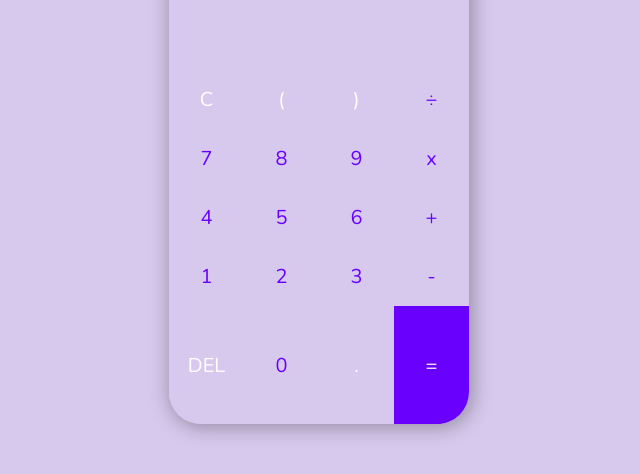
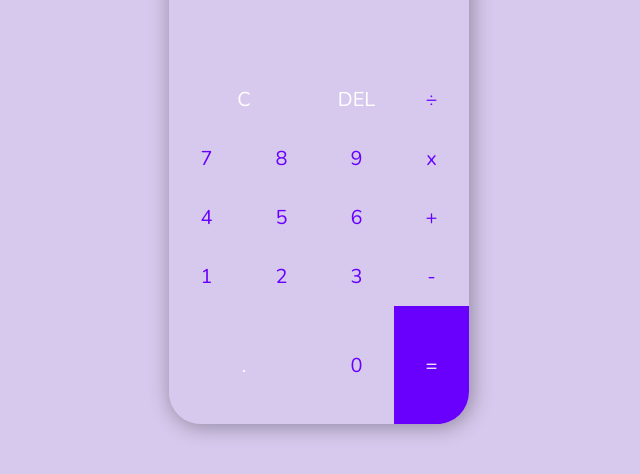
Before and after one commit to lukeyusuke/calculadora-js, a plain HTML site: page index.html in a window 1280 px wide. Shown: the part 242-716 px from the top of the page, without its empty margins (321-961 px from the left). Drawn offline with nearby package versions, Linux system fonts and the light colour scheme.

Commit message:
Ajustando grid

```diff
--- a/index.html
+++ b/index.html
@@ -15,9 +15,8 @@
                 <div data-current-operand class="container-current-operand"></div>
             </div>
             <div class="container-buttons">
-                <button data-all-clear class="">C</button>
-                <button data-button>(</button>
-                <button data-button>)</button>
+                <button data-all-clear class="span-two">C</button>
+                <button data-delete class="">DEL</button>
                 <button data-button class="btn-style">÷</button>
                 <button data-button class="btn-style">7</button>
                 <button data-button class="btn-style">8</button>
@@ -31,9 +30,8 @@
                 <button data-button class="btn-style">2</button>
                 <button data-button class="btn-style">3</button>
                 <button data-button class="btn-style">-</button>
-                <button data-delete class="">DEL</button>
+                <button data-button class="">.</button>
                 <button data-button class="btn-style">0</button>
-                <button data-button class="">.</button>
                 <button data-equals class="">=</button>
             </div>
         </div>
--- a/js/index.js
+++ b/js/index.js
@@ -1,5 +1,3 @@
-'use strict'
-
 const buttons = document.querySelectorAll('[data-button]')
 const btnDelete = document.querySelector('[data-delete]')
 const btnAllClear = document.querySelector('[data-all-clear]');
--- a/scss/1-base/_calculator.scss
+++ b/scss/1-base/_calculator.scss
@@ -39,6 +39,10 @@
         grid-template-columns: repeat(4, 1fr);
         grid-template-rows: 1fr 1fr 1fr 1fr 2fr;
 
+        .span-two{
+            grid-column: span 2;
+        }
+
         button{
             background-color: variables.$bg-color;
             border: none;
@@ -53,8 +57,9 @@
 
         }
 
-        button:nth-child(17){
+        button:nth-child(16){
             border-radius: 0 0 0 2rem;
+            grid-column: span 2;
         }
 
         button:last-child{
```
Also changed, not shown: css/main.min.css, 1 other file.
